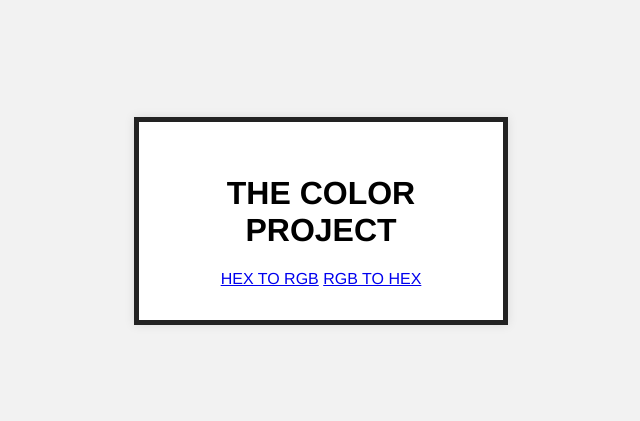
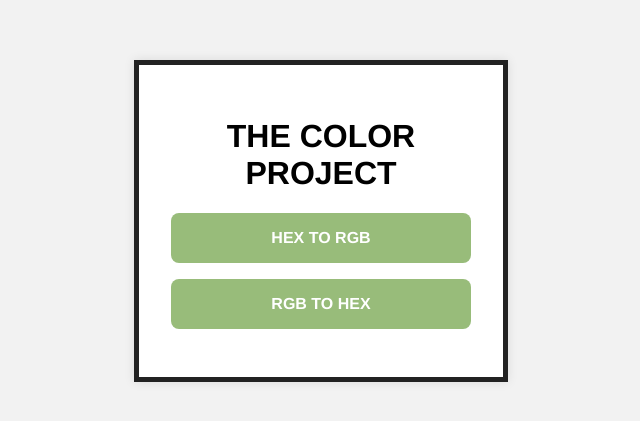
Before and after one commit to Hugotk64/colorFlip, a SvelteKit app: page / in a window 1280 px wide. Shown: the part 179-600 px from the top of the page, without its empty margins (319-959 px from the left). Built offline with nearby package versions, Linux system fonts and the light colour scheme.

Commit message:
style: button get hover effect and transition for smoothness.

```diff
--- a/src/routes/+page.svelte
+++ b/src/routes/+page.svelte
@@ -8,9 +8,14 @@
 <style>
     :root {
         --color-body-bg: #F2F2F2;
+
         --color-menu-bg: #FFF;
         --color-menu-border: #222;
         --color-menu-shadow: #0000001a;
+
+        --color-button-bg: #98bc7a;
+        --color-button-txt: #FFF;
+        --color-button-hover: #334624;
     }
 
     :global(body){
@@ -36,4 +41,25 @@
         padding: 32px;
         width: 300px;
     }
+
+    .button {
+        background-color: var(--color-button-bg);
+
+        color: var(--color-button-txt);
+        text-decoration: none;
+        font-weight: bold;
+
+        margin: 16px 0;
+        padding: 16px;
+
+        display: flex;
+        flex-direction: column;
+        border-radius: 8px;
+
+        transition: background-color 2s ease;
+    }
+
+    .button:hover {
+        background-color: var(--color-button-hover);
+    }
 </style>
```
